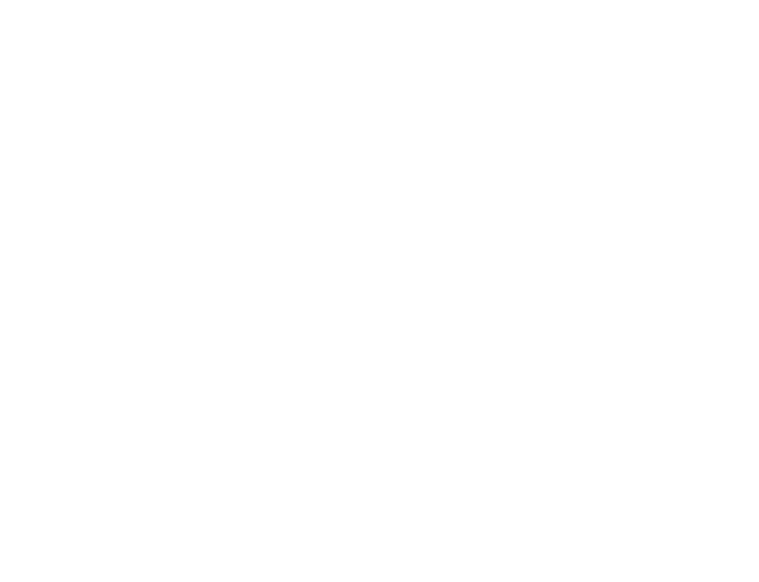
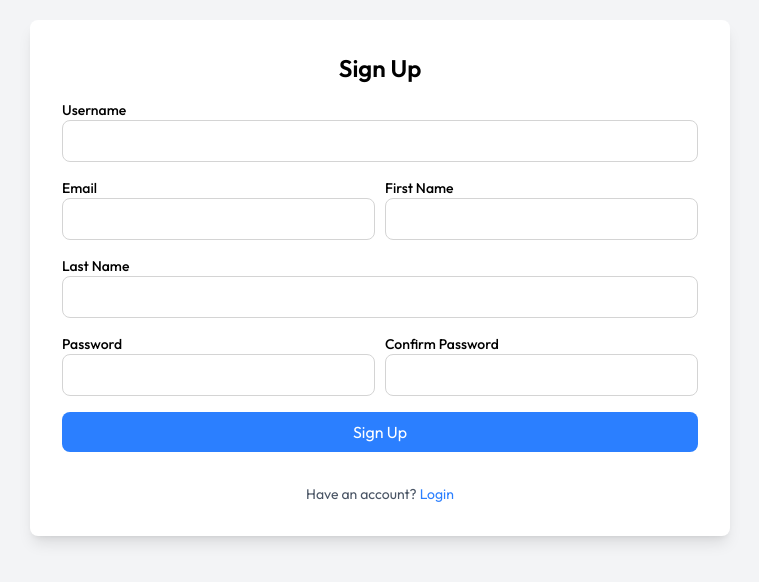
Before and after one commit to Ritahchanger/React-Django_Loan_management_system, a React (Vite) app in the folder client/: page /signup in a window 1280 px wide. Before the commit this address had no page. Shown: the part 122-704 px from the top of the page, without its empty margins (260-1019 px from the left). Built offline with nearby package versions, Linux system fonts and the light colour scheme.

Commit message:
Added signup and login components

```diff
--- a/client/src/App.tsx
+++ b/client/src/App.tsx
@@ -1,5 +1,6 @@
 import { BrowserRouter, Routes, Route } from "react-router-dom";
 import Login from "./pages/Authentication/Login/Login";
+import Signup from "./pages/Authentication/Signup/Signup";
 import Home from "./pages/Home/Home";
 const App = () => {
   return (
@@ -8,6 +9,7 @@
         <Routes>
           <Route path="/" element={<Home />} />
           <Route path="/login" element={<Login />} />
+          <Route path="/signup" element={<Signup />} />
         </Routes>
       </BrowserRouter>
     </div>
--- a/client/src/pages/Authentication/Login/Login.tsx
+++ b/client/src/pages/Authentication/Login/Login.tsx
@@ -1,15 +1,17 @@
 import { useState } from "react";
+
+import { Link } from "react-router-dom";
 
 const Login = () => {
   const [formData, setFormData] = useState({ username: "", password: "" });
   const [loading, setLoading] = useState(false);
   const [error, setError] = useState("");
 
-  const handleChange = (e:any) => {
+  const handleChange = (e: any) => {
     setFormData({ ...formData, [e.target.name]: e.target.value });
   };
 
-  const handleSubmit = async (e:any) => {
+  const handleSubmit = async (e: any) => {
     e.preventDefault();
     setLoading(true);
     setError("");
@@ -94,9 +96,9 @@
         {/* Sign-up Link */}
         <p className="text-center text-sm text-gray-600 mt-4">
           Don't have an account?{" "}
-          <a href="#" className="text-blue-500 hover:underline">
+          <Link to="/signup" className="text-blue-500 hover:underline">
             Sign up
-          </a>
+          </Link>
         </p>
       </div>
     </div>
--- a/client/src/pages/Authentication/Signup/Signup.tsx
+++ b/client/src/pages/Authentication/Signup/Signup.tsx
@@ -0,0 +1,158 @@
+import { useState } from "react";
+import axios from "axios";
+import { Link } from "react-router-dom";
+const Signup = () => {
+  const [formData, setFormData] = useState({
+    username: "",
+    email: "",
+    password: "",
+    confirmPassword: "",
+    first_name: "",
+    last_name: "",
+  });
+  const [errors, setErrors] = useState<any>({});
+  const [successMessage, setSuccessMessage] = useState("");
+
+  const handleChange = (e: any) => {
+    setFormData({ ...formData, [e.target.name]: e.target.value });
+  };
+
+  const handleSubmit = async (e: any) => {
+    e.preventDefault();
+    setErrors({});
+    setSuccessMessage("");
+
+    if (formData.password !== formData.confirmPassword) {
+      setErrors({ confirmPassword: "Passwords do not match" });
+      return;
+    }
+
+    try {
+      const response = await axios.post(
+        "http://127.0.0.1:8000/signup/",
+        formData
+      );
+      setSuccessMessage(response.data.message);
+      setFormData({
+        username: "",
+        email: "",
+        password: "",
+        confirmPassword: "",
+        first_name: "",
+        last_name: "",
+      });
+    } catch (error: any) {
+      setErrors(error.response?.data || { general: "An error occurred" });
+    }
+  };
+
+  return (
+    <div className="flex justify-center items-center min-h-screen bg-gray-100 p-6">
+      <div className="bg-white shadow-lg rounded-lg p-8 max-w-[700px] w-full">
+        <h2 className="text-2xl font-semibold text-center mb-4">Sign Up</h2>
+        {successMessage && (
+          <p className="text-green-600 text-center mb-4">{successMessage}</p>
+        )}
+        <form onSubmit={handleSubmit} className="space-y-4">
+          <div>
+            <label className="block text-sm font-medium">Username</label>
+            <input
+              type="text"
+              name="username"
+              value={formData.username}
+              onChange={handleChange}
+              className="w-full px-3 py-2 border border-neutral-300 rounded-lg focus:outline-none focus:ring focus:border-blue-500"
+              required
+            />
+          </div>
+          <div className="grid grid-cols-2 gap-[10px]">
+            <div>
+              <label className="block text-sm font-medium">Email</label>
+              <input
+                type="email"
+                name="email"
+                value={formData.email}
+                onChange={handleChange}
+                className="w-full px-3 py-2 border border-neutral-300 rounded-lg focus:outline-none focus:ring focus:border-blue-500"
+                required
+              />
+            </div>
+            <div>
+              <label className="block text-sm font-medium">First Name</label>
+              <input
+                type="text"
+                name="first_name"
+                value={formData.first_name}
+                onChange={handleChange}
+                className="w-full px-3 py-2 border rounded-lg border-neutral-300 focus:outline-none focus:ring focus:border-blue-500"
+                required
+              />
+            </div>
+          </div>
+          <div>
+            <label className="block text-sm font-medium">Last Name</label>
+            <input
+              type="text"
+              name="last_name"
+              value={formData.last_name}
+              onChange={handleChange}
+              className="w-full px-3 py-2 border rounded-lg
+              border-neutral-300
+              focus:outline-none focus:ring focus:border-blue-500"
+              required
+            />
+          </div>
+          <div className="grid grid-cols-2 gap-[10px]">
+            <div>
+              <label className="block text-sm font-medium">Password</label>
+              <input
+                type="password"
+                name="password"
+                value={formData.password}
+                onChange={handleChange}
+                className="w-full px-3 py-2 border rounded-lg
+              border-neutral-300 focus:outline-none focus:ring focus:border-blue-500"
+                required
+              />
+            </div>
+            <div>
+              <label className="block text-sm font-medium">
+                Confirm Password
+              </label>
+              <input
+                type="password"
+                name="confirmPassword"
+                value={formData.confirmPassword}
+                onChange={handleChange}
+                className="w-full px-3 py-2 border rounded-lg
+              border-neutral-300
+              focus:outline-none focus:ring focus:border-blue-500"
+                required
+              />
+              {errors.confirmPassword && (
+                <p className="text-red-500 text-sm">{errors.confirmPassword}</p>
+              )}
+            </div>
+          </div>
+          <button
+            type="submit"
+            className="w-full bg-blue-500 text-white py-2 rounded-lg hover:bg-blue-600"
+          >
+            Sign Up
+          </button>
+          {errors.general && (
+            <p className="text-red-500 text-center mt-2">{errors.general}</p>
+          )}
+          <p className="text-center text-sm text-gray-600 mt-4">
+            Have an account?{" "}
+            <Link to="/login" className="text-blue-500 hover:underline">
+              Login
+            </Link>
+          </p>
+        </form>
+      </div>
+    </div>
+  );
+};
+
+export default Signup;
```
